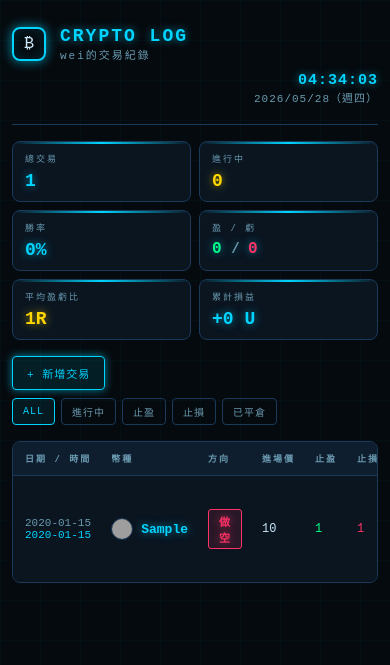
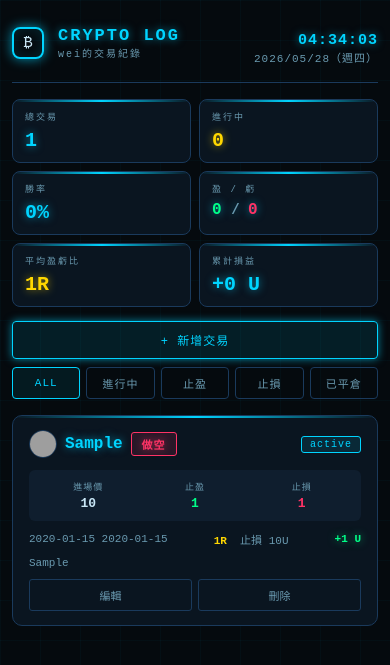
Before and after one commit to wei0904/crypto-trading-log, a Flask app: page / in a window 390 px wide. Shown: the top 665 px of the page. Run offline with Flask 3, Linux system fonts and the light colour scheme; tables that the repository leaves empty hold one stand-in row (values such as "Sample post"); grey boxes are pictures that could not be loaded.

Commit message:
add mobile card layout for trades

```diff
--- a/templates/index.html
+++ b/templates/index.html
@@ -238,42 +238,73 @@
   .price-cell { color: var(--text); font-size: 12px; }
   .condition-cell { color: var(--text2); font-size: 11px; max-width: 150px; overflow: hidden; text-overflow: ellipsis; white-space: nowrap; }
 
-  /* Mobile */
+  /* Mobile cards */
+  .trade-cards { display: none; }
+
   @media (max-width: 768px) {
     .container { padding: 12px; }
 
-    header { flex-direction: column; align-items: flex-start; gap: 10px; padding: 14px 0 18px; margin-bottom: 16px; }
-    .header-time { align-self: flex-end; }
+    header { flex-direction: column; align-items: flex-start; gap: 8px; padding: 14px 0 16px; margin-bottom: 16px; }
+    .header-time { align-self: flex-end; margin-top: -36px; }
     #live-time { font-size: 15px; }
-    .logo h1 { font-size: 18px; letter-spacing: 2px; }
-    .logo-icon { width: 34px; height: 34px; font-size: 16px; }
+    .logo h1 { font-size: 17px; letter-spacing: 2px; }
+    .logo-icon { width: 32px; height: 32px; font-size: 15px; }
+    .logo span { font-size: 10px; }
 
-    .stats-grid { grid-template-columns: repeat(3, 1fr); gap: 8px; margin-bottom: 16px; }
+    .stats-grid { grid-template-columns: repeat(2, 1fr); gap: 8px; margin-bottom: 14px; }
     .stat-card { padding: 10px 12px; }
-    .stat-value { font-size: 18px; }
+    .stat-value { font-size: 20px; }
     .stat-label { font-size: 9px; }
 
-    .toolbar { gap: 8px; }
-    .btn { padding: 8px 14px; font-size: 11px; letter-spacing: 1px; }
-    .filter-group { margin-left: 0; flex-wrap: wrap; }
-    .filter-btn { padding: 5px 10px; font-size: 10px; }
+    .toolbar { gap: 8px; flex-wrap: wrap; }
+    .btn { padding: 9px 16px; font-size: 12px; letter-spacing: 1px; flex: 1; text-align: center; }
+    .filter-group { margin-left: 0; width: 100%; justify-content: space-between; }
+    .filter-btn { padding: 7px 0; font-size: 11px; flex: 1; text-align: center; }
 
-    .table-wrap { border-radius: 8px; overflow-x: auto; }
-    table { min-width: 700px; }
+    /* Hide table, show cards on mobile */
+    .table-wrap { display: none; }
+    .trade-cards { display: flex; flex-direction: column; gap: 10px; }
 
-    thead th { padding: 10px 10px; font-size: 9px; }
-    thead th:first-child { padding-left: 12px; }
-    td { padding: 11px 10px; font-size: 12px; }
-    td:first-child { padding-left: 12px; }
+    .trade-card {
+      background: var(--bg2);
+      border: 1px solid var(--border);
+      border-radius: 10px;
+      padding: 14px 16px;
+      position: relative;
+      overflow: hidden;
+    }
+    .trade-card::before {
+      content: '';
+      position: absolute; top: 0; left: 0; right: 0; height: 2px;
+      background: linear-gradient(90deg, transparent, var(--cyan), transparent);
+    }
 
-    .coin-icon { width: 22px; height: 22px; }
-    .coin-icon-fallback { width: 22px; height: 22px; font-size: 8px; }
-    .coin-badge { font-size: 13px; min-width: 45px; }
+    .card-header {
+      display: flex; align-items: center; justify-content: space-between; margin-bottom: 12px;
+    }
+    .card-coin { display: flex; align-items: center; gap: 8px; }
+    .card-coin img, .card-coin .coin-icon-fallback { width: 28px; height: 28px; }
+    .card-coin .coin-badge { font-size: 16px; }
+    .card-badges { display: flex; gap: 6px; align-items: center; }
 
-    .action-btns { gap: 4px; }
-    .action-btn { padding: 4px 7px; font-size: 10px; }
+    .card-prices {
+      display: grid; grid-template-columns: repeat(3, 1fr);
+      gap: 8px; margin-bottom: 10px;
+      background: var(--bg3); border-radius: 6px; padding: 10px;
+    }
+    .card-price-item { text-align: center; }
+    .card-price-label { font-size: 9px; color: var(--text2); letter-spacing: 1px; text-transform: uppercase; margin-bottom: 3px; }
+    .card-price-val { font-size: 13px; font-weight: bold; }
 
-    .modal { padding: 20px; margin: 12px; max-width: calc(100% - 24px); }
+    .card-meta {
+      display: flex; justify-content: space-between; align-items: center;
+      font-size: 11px; color: var(--text2); margin-bottom: 10px;
+    }
+
+    .card-actions { display: flex; gap: 6px; flex-wrap: wrap; }
+    .card-actions .action-btn { flex: 1; text-align: center; padding: 7px 4px; font-size: 11px; }
+
+    .modal { padding: 20px; margin: 12px; max-width: calc(100% - 24px); max-height: 85vh; }
     .form-grid { grid-template-columns: 1fr; }
     .form-group.full { grid-column: 1; }
   }
@@ -343,6 +374,9 @@
       <button class="filter-btn" onclick="setFilter('已平倉', this)">已平倉</button>
     </div>
   </div>
+
+  <!-- Mobile cards -->
+  <div class="trade-cards" id="trade-cards"></div>
 
   <!-- Table -->
   <div class="table-wrap">
@@ -520,10 +554,70 @@ function renderTable() {
   const trades = currentFilter === 'ALL' ? allTrades : allTrades.filter(t => t.status === currentFilter);
 
   const tbody = document.getElementById('trade-tbody');
+  const cards = document.getElementById('trade-cards');
+
   if (!trades.length) {
     tbody.innerHTML = `<tr><td colspan="12" class="empty-state">[ 暫無交易紀錄 ]</td></tr>`;
+    cards.innerHTML = `<div style="text-align:center;padding:40px;color:var(--text2);letter-spacing:2px;font-size:13px">[ 暫無交易紀錄 ]</div>`;
     return;
   }
+
+  // Render mobile cards
+  cards.innerHTML = trades.map(t => {
+    const dirClass = t.direction === 'LONG' ? 'long' : 'short';
+    const dirLabel = t.direction === 'LONG' ? '做多' : '做空';
+    let statusClass = 'active';
+    if (t.status === '止盈') statusClass = 'win';
+    else if (t.status === '止損') statusClass = 'loss';
+    else if (t.status === '已平倉') statusClass = 'closed';
+    const pnlHtml = t.pnl !== null && t.pnl !== undefined
+      ? `<span class="${t.pnl > 0 ? 'pnl-positive' : t.pnl < 0 ? 'pnl-negative' : 'pnl-null'}">${t.pnl > 0 ? '+' : ''}${t.pnl} U</span>`
+      : '';
+    const iconUrl = `https://cdn.jsdelivr.net/gh/spothq/cryptocurrency-icons@master/svg/color/${t.coin.toLowerCase()}.svg`;
+    const quickBtns = t.status === '進行中' ? `
+      <button class="action-btn tp" onclick="quickClose(${t.id}, '止盈')">止盈</button>
+      <button class="action-btn sl" onclick="quickClose(${t.id}, '止損')">止損</button>
+      <button class="action-btn close" onclick="quickManual(${t.id})">平倉</button>` : '';
+    return `<div class="trade-card">
+      <div class="card-header">
+        <div class="card-coin">
+          <img class="coin-icon" src="${iconUrl}" alt="${t.coin}"
+            onerror="this.style.display='none';this.nextElementSibling.style.display='flex'">
+          <div class="coin-icon-fallback" style="display:none">${t.coin.slice(0,2)}</div>
+          <span class="coin-badge">${t.coin}</span>
+          <span class="direction-badge ${dirClass}">${dirLabel}</span>
+        </div>
+        <div class="card-badges">
+          <span class="status-badge ${statusClass}">${t.status}</span>
+        </div>
+      </div>
+      <div class="card-prices">
+        <div class="card-price-item">
+          <div class="card-price-label">進場價</div>
+          <div class="card-price-val">${t.entry_price}</div>
+        </div>
+        <div class="card-price-item">
+          <div class="card-price-label">止盈</div>
+          <div class="card-price-val" style="color:var(--green)">${t.take_profit}</div>
+        </div>
+        <div class="card-price-item">
+          <div class="card-price-label">止損</div>
+          <div class="card-price-val" style="color:var(--red)">${t.stop_loss}</div>
+        </div>
+      </div>
+      <div class="card-meta">
+        <span>${t.date}${t.trade_time ? ' ' + t.trade_time : ''}</span>
+        <span>${t.rr_ratio ? '<span class="rr-badge">' + t.rr_ratio + 'R</span>' : ''}${t.risk_amount ? ' &nbsp;止損 ' + t.risk_amount + 'U' : ''}</span>
+        <span>${pnlHtml}</span>
+      </div>
+      ${t.condition ? `<div style="font-size:11px;color:var(--text2);margin-bottom:10px">${t.condition}</div>` : ''}
+      <div class="card-actions">
+        ${quickBtns}
+        <button class="action-btn" onclick="openEdit(${t.id})">編輯</button>
+        <button class="action-btn del" onclick="deleteTrade(${t.id})">刪除</button>
+      </div>
+    </div>`;
+  }).join('');
 
   tbody.innerHTML = trades.map(t => {
     const dirClass = t.direction === 'LONG' ? 'long' : 'short';
```
